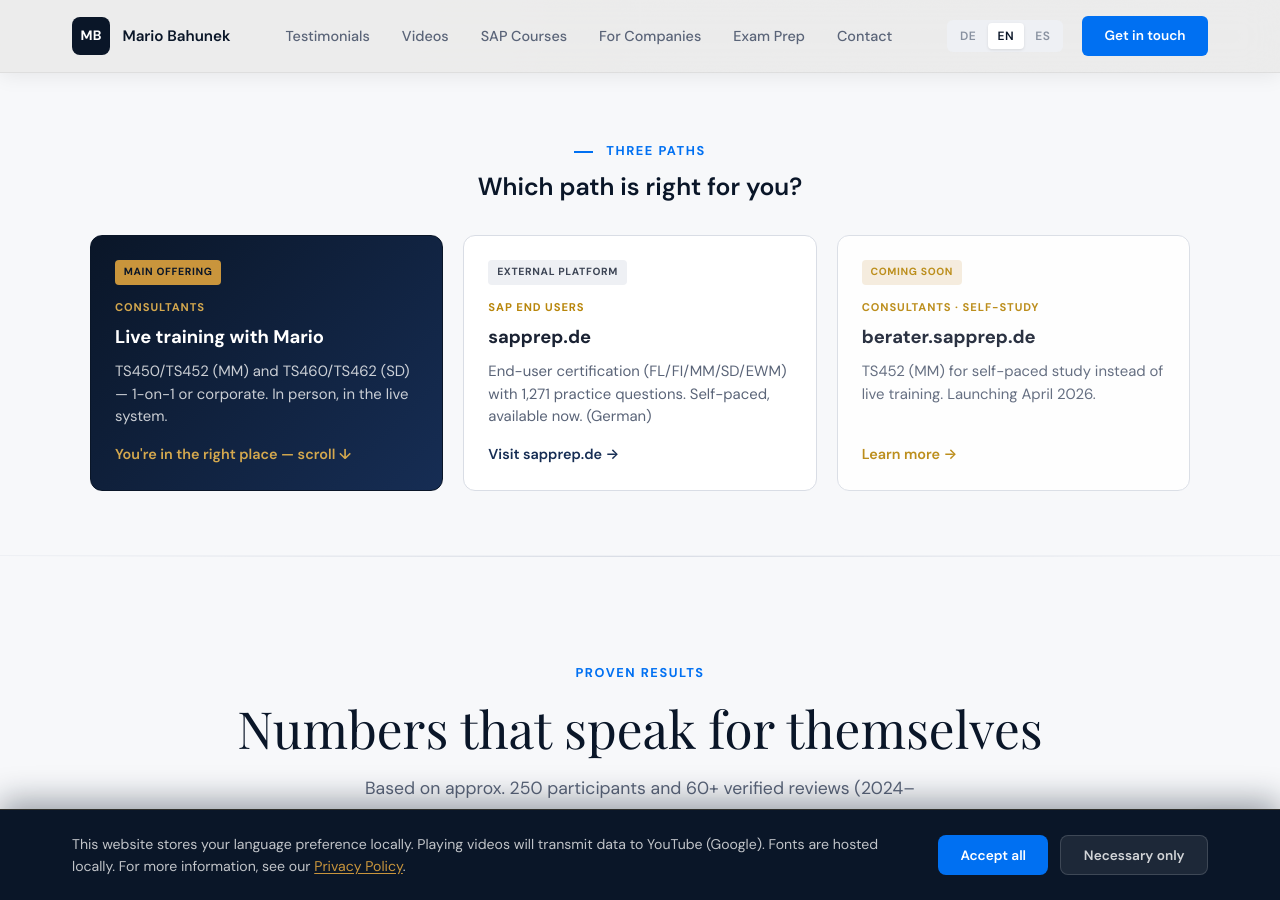
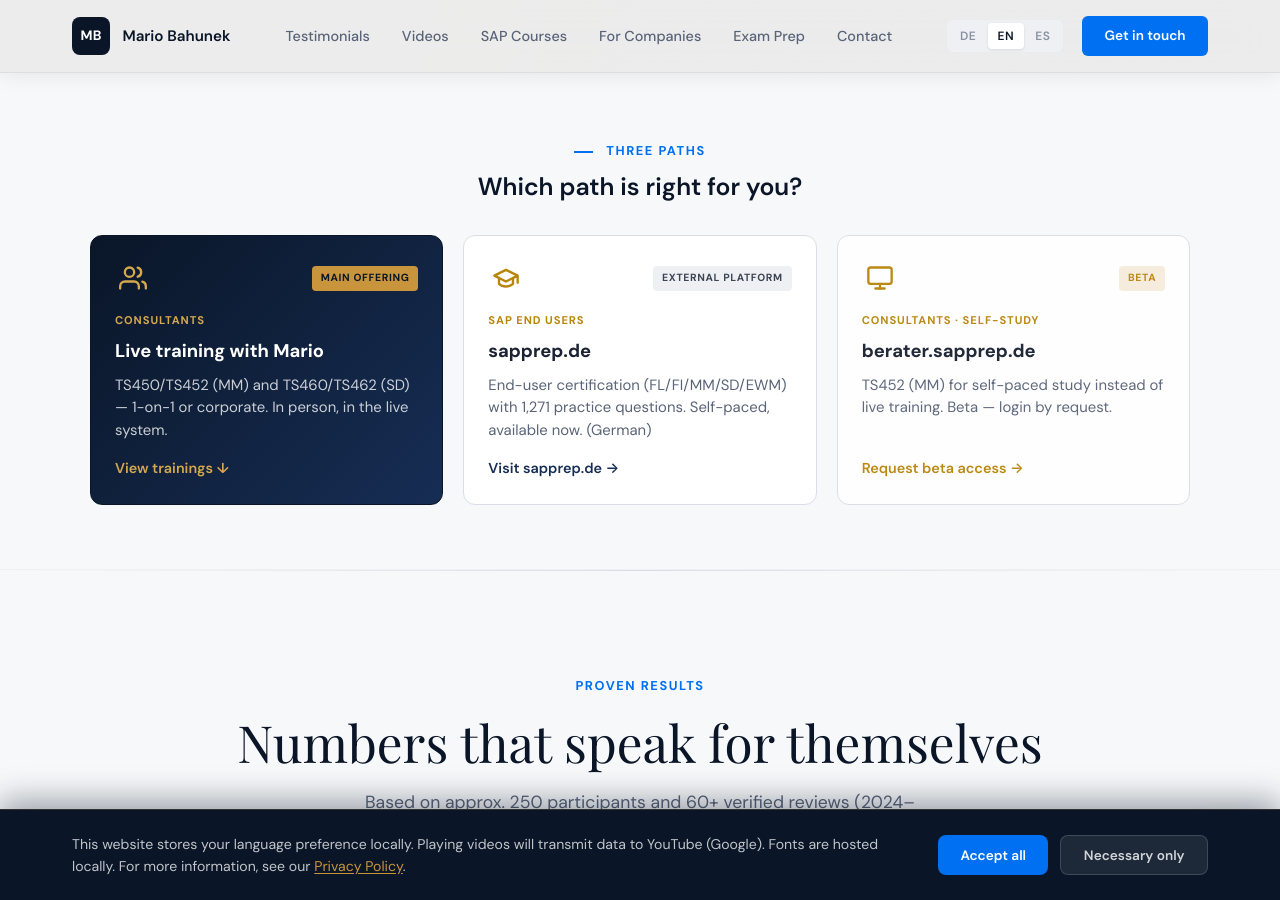
Before and after one commit to mariobahunek-cmd/mb-ics-website, a Jekyll site: the page index.html, which Jekyll copies as it is, in a window 1280 px wide and 900 px high, scrolled down 827 px. Built offline with Jekyll 4.4.1, drawn with Linux system fonts in a browser that asks for light colours; some of the changed text lies outside the part shown.

Commit message:
refactor(homepage): Beta-Status für berater.sapprep.de + Card-Icons
- berater.sapprep.de von "In Aufbau / Launch April 2026" auf "Beta —
  Login auf Anfrage" umgestellt
- Klassen + i18n-Keys in sync: path-card--coming → path-card--beta,
  paths.comingBadge → paths.betaBadge
- Card-Layout: neuer .path-card__top-Wrapper mit Icon + Badge nebeneinander
- SVG-Icons pro Card-Variant (Berater/Endanwender/Selbstlerner)
- CTA-Texte präziser: "Trainings ansehen ↓" statt "Hier richtig — scrollen"
- .gitignore: .claude/ ergänzt

Behebt Inkonsistenz aus 5b63ef2: index.html nutzte schon path-card--beta,
aber i18n.js und style.css hingen noch auf path-card--coming.

Co-Authored-By: Claude Opus 4.7 <noreply@anthropic.com>

```diff
--- a/i18n.js
+++ b/i18n.js
@@ -254,22 +254,22 @@ const translations = {
         "paths.consultantLabel": "Berater · Consultant",
         "paths.consultantTitle": "Live-Training mit Mario",
         "paths.consultantDesc": "TS450/TS452 (MM) und TS460/TS462 (SD) — 1-on-1 oder im Unternehmen. Persönlich, im Live-System.",
-        "paths.consultantCta": "Hier richtig — weiter scrollen ↓",
+        "paths.consultantCta": "Trainings ansehen ↓",
         "paths.externBadge": "Externe Plattform",
         "paths.userLabel": "SAP-Endanwender",
         "paths.userTitle": "sapprep.de",
         "paths.userDesc": "Endanwender-Zertifizierung (FL/FI/MM/SD/EWM) mit 1.271 Übungsfragen. Selbstlernen, sofort verfügbar.",
         "paths.userCta": "Zur Plattform sapprep.de →",
-        "paths.comingBadge": "In Aufbau",
+        "paths.betaBadge": "Beta",
         "paths.selflearnLabel": "Berater · Selbstlernen",
         "paths.selflearnTitle": "berater.sapprep.de",
-        "paths.selflearnDesc": "TS452 (MM) zum Selbststudium statt Live-Training. Launch geplant April 2026.",
-        "paths.selflearnCta": "Mehr erfahren →",
+        "paths.selflearnDesc": "TS452 (MM) zum Selbststudium statt Live-Training. Beta — Login auf Anfrage.",
+        "paths.selflearnCta": "Beta-Zugang anfragen →",
 
         // Training Self-Learn Banner
         "training.selflearnTitle": "TS452 in Eigenregie? berater.sapprep.de",
-        "training.selflearnDesc": "Selbstlern-Plattform für die MM-Berater-Zertifizierung. In Aufbau — Launch April 2026.",
-        "training.selflearnCta": "Mehr erfahren →"
+        "training.selflearnDesc": "Selbstlern-Plattform für die MM-Berater-Zertifizierung. Beta — Login auf Anfrage.",
+        "training.selflearnCta": "Beta-Zugang anfragen →"
     },
 
     en: {
@@ -516,22 +516,22 @@ const translations = {
         "paths.consultantLabel": "Consultants",
         "paths.consultantTitle": "Live training with Mario",
         "paths.consultantDesc": "TS450/TS452 (MM) and TS460/TS462 (SD) — 1-on-1 or corporate. In person, in the live system.",
-        "paths.consultantCta": "You're in the right place — scroll ↓",
+        "paths.consultantCta": "View trainings ↓",
         "paths.externBadge": "External platform",
         "paths.userLabel": "SAP End Users",
         "paths.userTitle": "sapprep.de",
         "paths.userDesc": "End-user certification (FL/FI/MM/SD/EWM) with 1,271 practice questions. Self-paced, available now. (German)",
         "paths.userCta": "Visit sapprep.de →",
-        "paths.comingBadge": "Coming soon",
+        "paths.betaBadge": "Beta",
         "paths.selflearnLabel": "Consultants · Self-Study",
         "paths.selflearnTitle": "berater.sapprep.de",
-        "paths.selflearnDesc": "TS452 (MM) for self-paced study instead of live training. Launching April 2026.",
-        "paths.selflearnCta": "Learn more →",
+        "paths.selflearnDesc": "TS452 (MM) for self-paced study instead of live training. Beta — login by request.",
+        "paths.selflearnCta": "Request beta access →",
 
         // Training Self-Learn Banner
         "training.selflearnTitle": "TS452 self-paced? berater.sapprep.de",
-        "training.selflearnDesc": "Self-study platform for the MM consultant certification. In development — launch April 2026.",
-        "training.selflearnCta": "Learn more →"
+        "training.selflearnDesc": "Self-study platform for the MM consultant certification. Beta — login by request.",
+        "training.selflearnCta": "Request beta access →"
     },
 
     es: {
@@ -742,22 +742,22 @@ const translations = {
         "paths.consultantLabel": "Consultores",
         "paths.consultantTitle": "Formación en vivo con Mario",
         "paths.consultantDesc": "TS450/TS452 (MM) y TS460/TS462 (SD) — 1-a-1 o corporativo. En persona, en el sistema en vivo.",
-        "paths.consultantCta": "Está en el lugar correcto — siga ↓",
+        "paths.consultantCta": "Ver formaciones ↓",
         "paths.externBadge": "Plataforma externa",
         "paths.userLabel": "Usuarios finales SAP",
         "paths.userTitle": "sapprep.de",
         "paths.userDesc": "Certificación para usuarios finales (FL/FI/MM/SD/EWM) con 1.271 preguntas de práctica. Autoestudio, disponible ahora. (En alemán)",
         "paths.userCta": "Ir a sapprep.de →",
-        "paths.comingBadge": "Próximamente",
+        "paths.betaBadge": "Beta",
         "paths.selflearnLabel": "Consultores · Autoestudio",
         "paths.selflearnTitle": "berater.sapprep.de",
-        "paths.selflearnDesc": "TS452 (MM) para estudio autodirigido en lugar de formación en vivo. Lanzamiento abril 2026.",
-        "paths.selflearnCta": "Más información →",
+        "paths.selflearnDesc": "TS452 (MM) para estudio autodirigido en lugar de formación en vivo. Beta — acceso a petición.",
+        "paths.selflearnCta": "Solicitar acceso beta →",
 
         // Training Self-Learn Banner
         "training.selflearnTitle": "¿TS452 a su ritmo? berater.sapprep.de",
-        "training.selflearnDesc": "Plataforma de autoestudio para la certificación de consultor MM. En desarrollo — lanzamiento abril 2026.",
-        "training.selflearnCta": "Más información →"
+        "training.selflearnDesc": "Plataforma de autoestudio para la certificación de consultor MM. Beta — acceso a petición.",
+        "training.selflearnCta": "Solicitar acceso beta →"
     }
 };
 
--- a/index.html
+++ b/index.html
@@ -301,25 +301,40 @@
         </div>
         <div class="paths__grid">
             <a href="#training" class="path-card path-card--primary">
-                <span class="path-card__badge" data-i18n="paths.consultantBadge">Hauptangebot</span>
+                <div class="path-card__top">
+                    <span class="path-card__icon" aria-hidden="true">
+                        <svg width="28" height="28" viewBox="0 0 24 24" fill="none" stroke="currentColor" stroke-width="2" stroke-linecap="round" stroke-linejoin="round"><path d="M17 21v-2a4 4 0 0 0-4-4H5a4 4 0 0 0-4 4v2"/><circle cx="9" cy="7" r="4"/><path d="M23 21v-2a4 4 0 0 0-3-3.87"/><path d="M16 3.13a4 4 0 0 1 0 7.75"/></svg>
+                    </span>
+                    <span class="path-card__badge" data-i18n="paths.consultantBadge">Hauptangebot</span>
+                </div>
                 <span class="path-card__label" data-i18n="paths.consultantLabel">Berater · Consultant</span>
                 <h3 class="path-card__title" data-i18n="paths.consultantTitle">Live-Training mit Mario</h3>
                 <p class="path-card__desc" data-i18n="paths.consultantDesc">TS450/TS452 (MM) und TS460/TS462 (SD) — 1-on-1 oder im Unternehmen. Persönlich, im Live-System.</p>
-                <span class="path-card__cta" data-i18n="paths.consultantCta">Hier richtig — weiter scrollen ↓</span>
+                <span class="path-card__cta" data-i18n="paths.consultantCta">Trainings ansehen ↓</span>
             </a>
             <a href="https://sapprep.de" target="_blank" rel="noopener" class="path-card">
-                <span class="path-card__badge" data-i18n="paths.externBadge">Externe Plattform</span>
+                <div class="path-card__top">
+                    <span class="path-card__icon" aria-hidden="true">
+                        <svg width="28" height="28" viewBox="0 0 24 24" fill="none" stroke="currentColor" stroke-width="2" stroke-linecap="round" stroke-linejoin="round"><path d="M22 10v6M2 10l10-5 10 5-10 5z"/><path d="M6 12v5c3 3 9 3 12 0v-5"/></svg>
+                    </span>
+                    <span class="path-card__badge" data-i18n="paths.externBadge">Externe Plattform</span>
+                </div>
                 <span class="path-card__label" data-i18n="paths.userLabel">SAP-Endanwender</span>
                 <h3 class="path-card__title" data-i18n="paths.userTitle">sapprep.de</h3>
                 <p class="path-card__desc" data-i18n="paths.userDesc">Endanwender-Zertifizierung (FL/FI/MM/SD/EWM) mit 1.271 Übungsfragen. Selbstlernen, sofort verfügbar.</p>
                 <span class="path-card__cta" data-i18n="paths.userCta">Zur Plattform sapprep.de →</span>
             </a>
-            <a href="https://berater.sapprep.de" target="_blank" rel="noopener" class="path-card path-card--coming">
-                <span class="path-card__badge" data-i18n="paths.comingBadge">In Aufbau</span>
+            <a href="https://berater.sapprep.de" target="_blank" rel="noopener" class="path-card path-card--beta">
+                <div class="path-card__top">
+                    <span class="path-card__icon" aria-hidden="true">
+                        <svg width="28" height="28" viewBox="0 0 24 24" fill="none" stroke="currentColor" stroke-width="2" stroke-linecap="round" stroke-linejoin="round"><rect x="2" y="3" width="20" height="14" rx="2" ry="2"/><line x1="8" y1="21" x2="16" y2="21"/><line x1="12" y1="17" x2="12" y2="21"/></svg>
+                    </span>
+                    <span class="path-card__badge" data-i18n="paths.betaBadge">Beta</span>
+                </div>
                 <span class="path-card__label" data-i18n="paths.selflearnLabel">Berater · Selbstlernen</span>
                 <h3 class="path-card__title" data-i18n="paths.selflearnTitle">berater.sapprep.de</h3>
-                <p class="path-card__desc" data-i18n="paths.selflearnDesc">TS452 (MM) zum Selbststudium statt Live-Training. Launch geplant April 2026.</p>
-                <span class="path-card__cta" data-i18n="paths.selflearnCta">Mehr erfahren →</span>
+                <p class="path-card__desc" data-i18n="paths.selflearnDesc">TS452 (MM) zum Selbststudium statt Live-Training. Beta — Login auf Anfrage.</p>
+                <span class="path-card__cta" data-i18n="paths.selflearnCta">Beta-Zugang anfragen →</span>
             </a>
         </div>
     </div>
@@ -739,9 +754,9 @@
         <div class="training__selflearn">
             <div class="training__selflearn-text">
                 <strong data-i18n="training.selflearnTitle">TS452 in Eigenregie? berater.sapprep.de</strong>
-                <span data-i18n="training.selflearnDesc">Selbstlern-Plattform für die MM-Berater-Zertifizierung. In Aufbau — Launch April 2026.</span>
+                <span data-i18n="training.selflearnDesc">Selbstlern-Plattform für die MM-Berater-Zertifizierung. Beta — Login auf Anfrage.</span>
             </div>
-            <a href="https://berater.sapprep.de" target="_blank" rel="noopener" class="training__selflearn-cta" data-i18n="training.selflearnCta">Mehr erfahren →</a>
+            <a href="https://berater.sapprep.de" target="_blank" rel="noopener" class="training__selflearn-cta" data-i18n="training.selflearnCta">Beta-Zugang anfragen →</a>
         </div>
         <div class="training__sapprep">
             <p>
--- a/style.css
+++ b/style.css
@@ -2802,9 +2802,26 @@ body.page-blog main { padding-top: 5rem; }
     border-color: var(--gold-400);
     box-shadow: 0 10px 28px rgba(10, 22, 40, 0.18);
 }
-.path-card--coming { opacity: 0.92; }
+.path-card--beta { opacity: 0.96; }
+.path-card__top {
+    display: flex;
+    align-items: center;
+    justify-content: space-between;
+    gap: 0.75rem;
+    margin-bottom: 1rem;
+}
+.path-card__icon {
+    width: 36px;
+    height: 36px;
+    flex-shrink: 0;
+    color: var(--gold-500);
+    display: inline-flex;
+    align-items: center;
+    justify-content: center;
+}
+.path-card--primary .path-card__icon { color: var(--gold-300); }
+.path-card--beta .path-card__icon { color: var(--gold-500); }
 .path-card__badge {
-    align-self: flex-start;
     font-size: 0.65rem;
     font-weight: 700;
     letter-spacing: 0.06em;
@@ -2813,10 +2830,10 @@ body.page-blog main { padding-top: 5rem; }
     color: var(--gray-600);
     border-radius: 4px;
     text-transform: uppercase;
-    margin-bottom: 0.85rem;
+    flex-shrink: 0;
 }
 .path-card--primary .path-card__badge { background: var(--gold-400); color: var(--navy-900); }
-.path-card--coming .path-card__badge { background: rgba(201, 149, 60, 0.18); color: var(--gold-500); }
+.path-card--beta .path-card__badge { background: rgba(201, 149, 60, 0.18); color: var(--gold-500); }
 .path-card__label {
     font-size: 0.7rem;
     font-weight: 700;
@@ -2849,7 +2866,7 @@ body.page-blog main { padding-top: 5rem; }
     gap: 0.4rem;
 }
 .path-card--primary .path-card__cta { color: var(--gold-300); }
-.path-card--coming .path-card__cta { color: var(--gold-500); }
+.path-card--beta .path-card__cta { color: var(--gold-500); }
 
 /* ═══════════════════════════════════════════
    EXAMPREP — EXTERNAL PLATFORM TREATMENT
```
Also changed, not shown: 1 other file.
